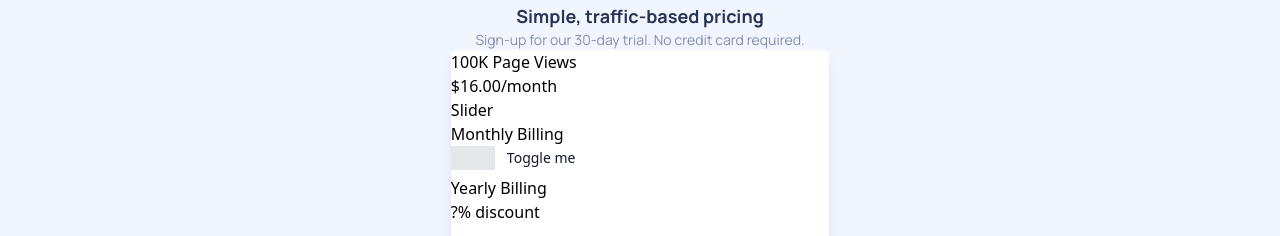
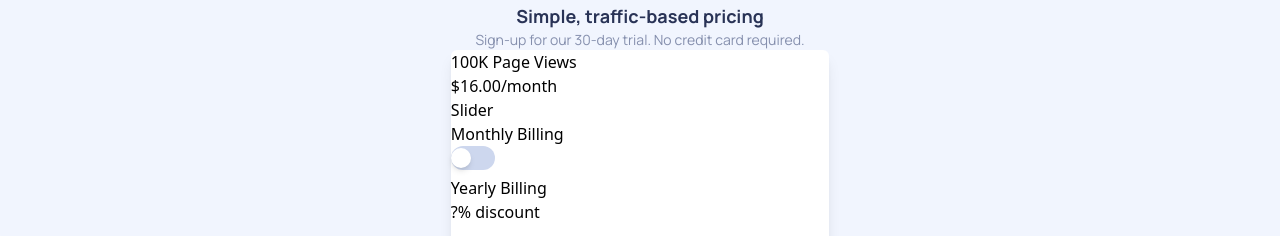
Before and after one commit to lavollmer/interactive-pricing-tool, a React (Vite) app: page / in a window 1280 px wide. Shown: the top 236 px of the page. Built offline with nearby package versions, Linux system fonts and the light colour scheme.

Commit message:
debugging the toggle button

```diff
--- a/src/App.jsx
+++ b/src/App.jsx
@@ -38,12 +38,12 @@ function App() {
             </div>
             <div>
               <p>Monthly Billing</p>
-              <label className="inline-flex items-center cursor-pointer">
-                <input type="checkbox" className="sr-only peer" />
-                <div className="relative w-11 h-6 bg-gray-200 peer-focus:outline-none"></div>
-                <span className="ms-3 text-sm font-medium text-gray-900 dark:text-gray-300">
-                  Toggle me
-                </span>
+              {/* Label element provides clikable area for checkbox and associate with label input, input has type of checkbox, first div is the background of the checkbox and the second div is the checkbox indicator */}
+              <label className="inline-flex items-center cursor-pointer rounded-full">
+                {/* peer class is added to establish a reference for sibling elements, opacity-0 and absolute are to visually hide the checkbox */}
+                <input type="checkbox" className="peer opacity-0 absolute"/>
+                <div className="relative w-11 h-6 bg-light-grayish-blue-toggle rounded-full"></div>
+                <div className="absolute left-0 w-5 h-5 bg-white rounded-full shadow-md transform peer-checked:translate-x-full transition-transform"></div>
               </label>
               <p>Yearly Billing</p>
               <p>?% discount</p>
```
